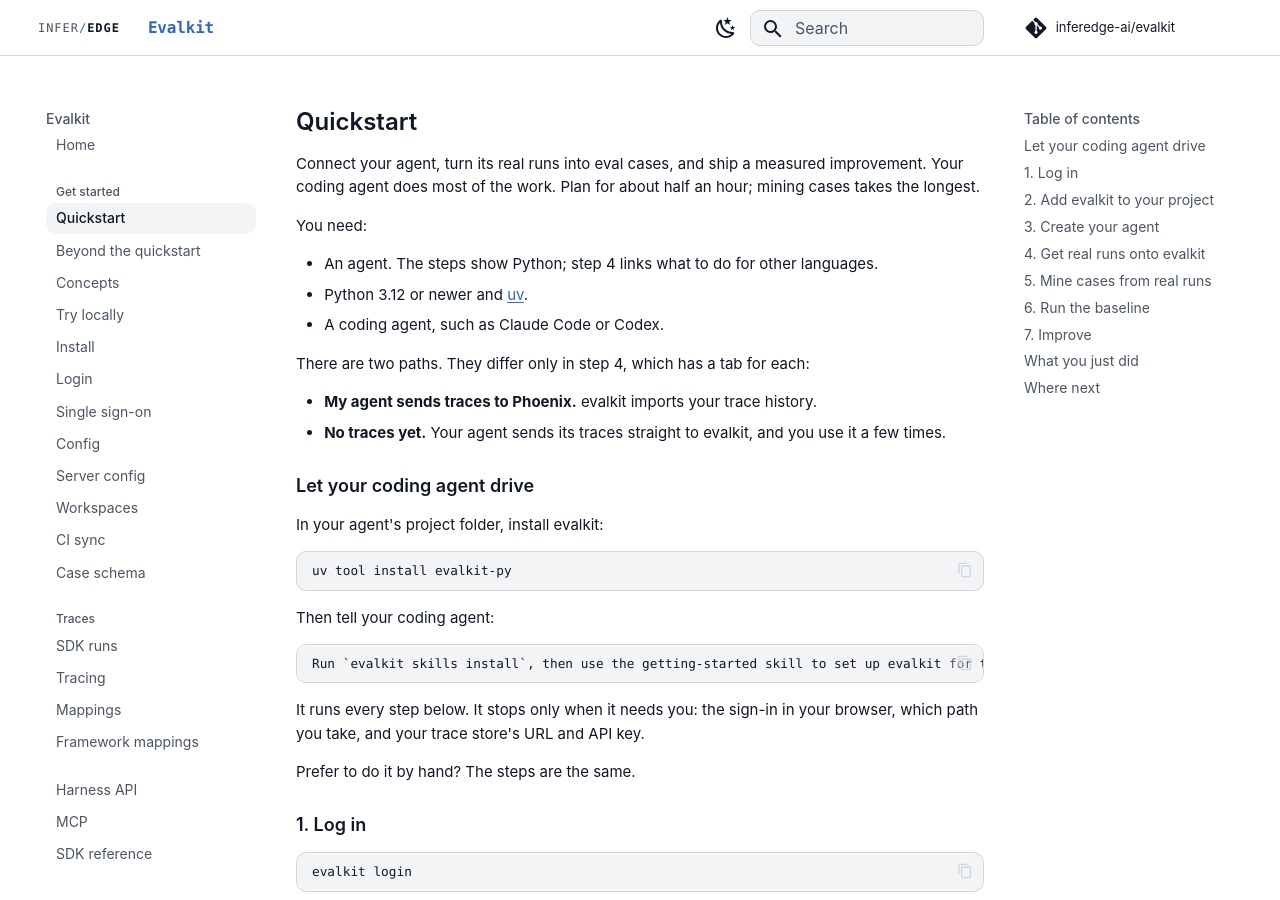
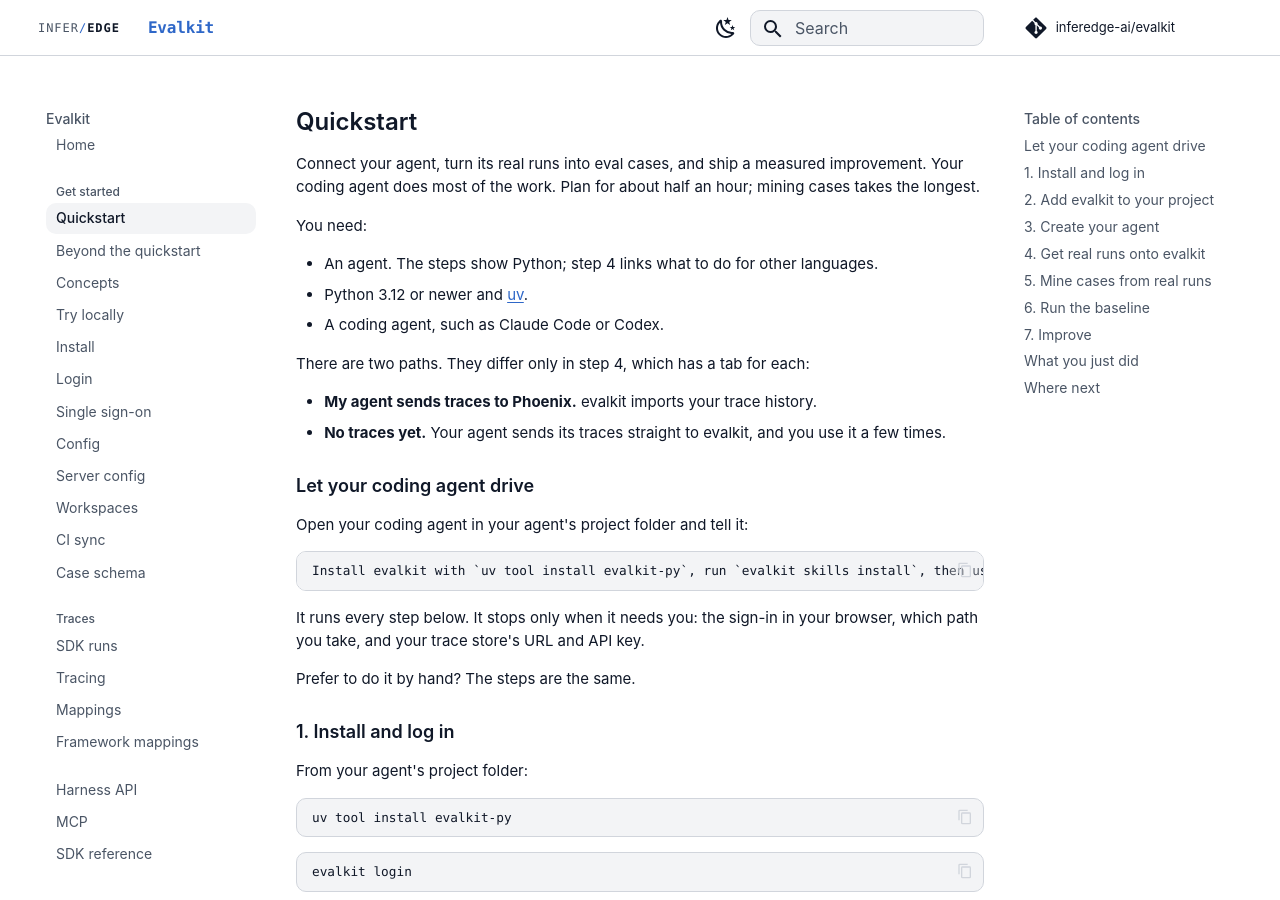
Before and after one commit to inferedge-ai/evalkit, an MkDocs documentation site: the page built from docs/user/quickstart.md, in a window 1280 px wide and 900 px high. Built offline with MkDocs 1.6.1 and Material for MkDocs 9.7.7, drawn with Linux system fonts in a browser that asks for light colours; comment, search, counter and statistics services are not loaded; the version menu is left out.

Commit message:
Quickstart: the coding agent's prompt installs evalkit too
Co-Authored-By: Claude Fable 5.2 <noreply@anthropic.com>

````diff
--- a/docs/user/quickstart.md
+++ b/docs/user/quickstart.md
@@ -15,23 +15,23 @@ There are two paths. They differ only in step 4, which has a tab for each:
 
 ## Let your coding agent drive
 
-In your agent's project folder, install evalkit:
-
-```bash
-uv tool install evalkit-py
-```
-
-Then tell your coding agent:
+Open your coding agent in your agent's project folder and tell it:
 
 ```text
-Run `evalkit skills install`, then use the getting-started skill to set up evalkit for this agent.
+Install evalkit with `uv tool install evalkit-py`, run `evalkit skills install`, then use the getting-started skill to set up evalkit for this agent.
 ```
 
 It runs every step below. It stops only when it needs you: the sign-in in your browser, which path you take, and your trace store's URL and API key.
 
 Prefer to do it by hand? The steps are the same.
 
-## 1. Log in
+## 1. Install and log in
+
+From your agent's project folder:
+
+```bash
+uv tool install evalkit-py
+```
 
 ```bash
 evalkit login
````
